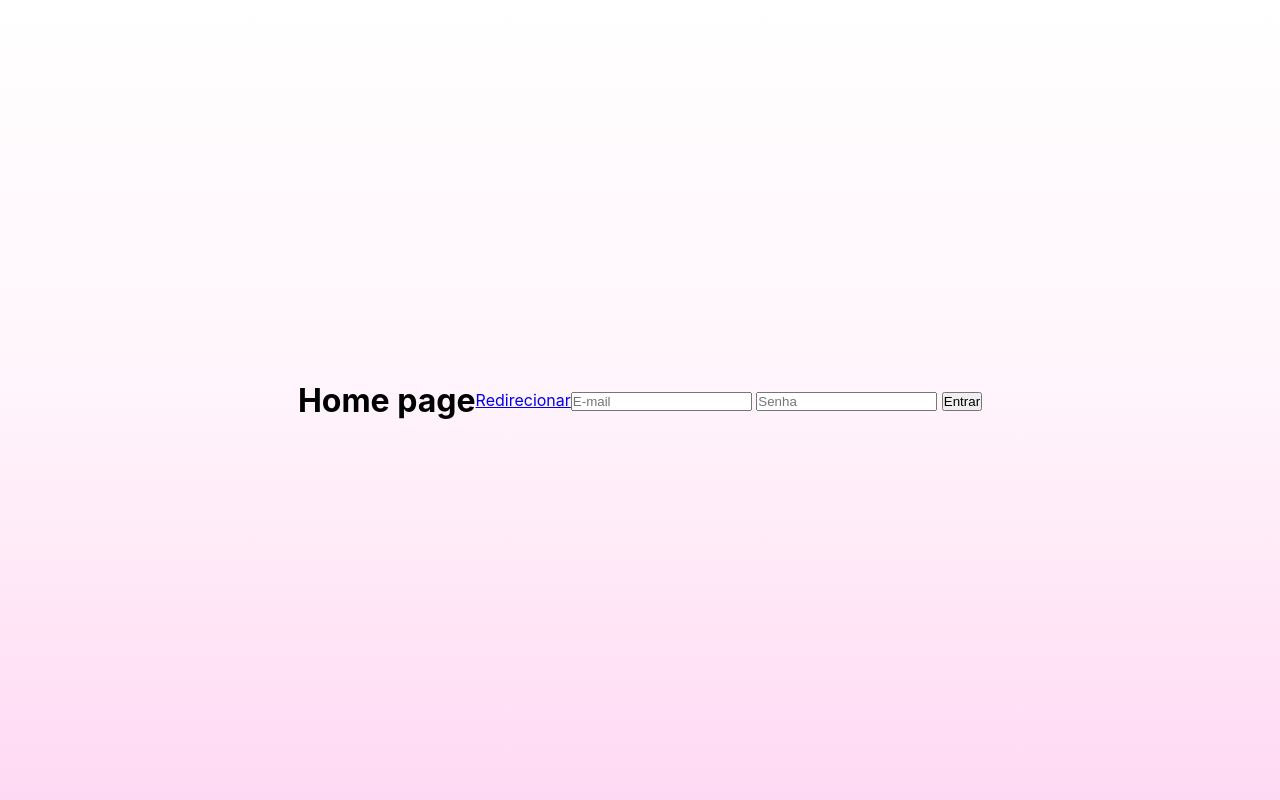
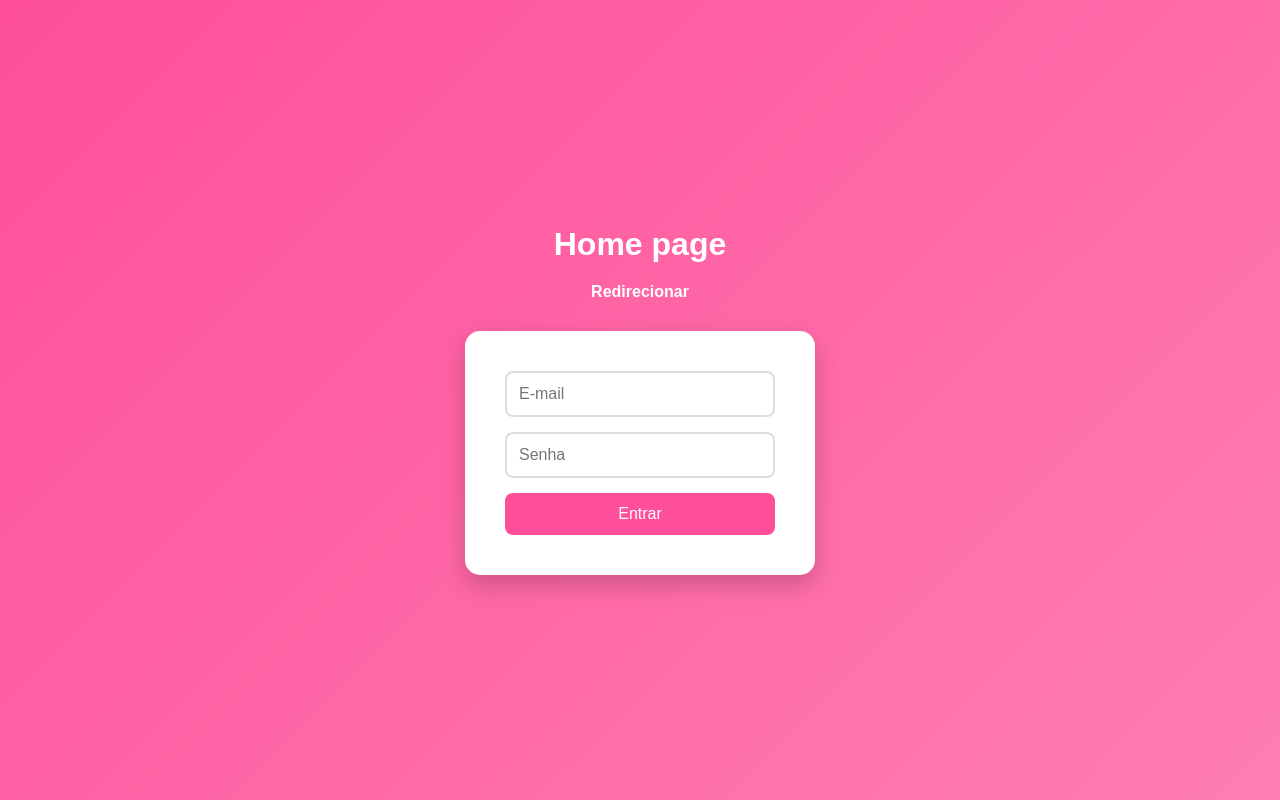
Before and after one commit to ferestevesr/tarefaspy, a Flask app: page / in a window 1280 px wide. Run offline with Flask 3, Linux system fonts and the light colour scheme.

Commit message:
atualização

```diff
--- a/projetoti102/sos.css
+++ /dev/null
@@ -1,140 +0,0 @@
-* {
-    margin: 0;
-    padding: 0;
-    box-sizing: border-box;
-}
-
-body {
-    font-family: 'Inter', sans-serif;
-
-    min-height: 100vh;
-
-    display: flex;
-    justify-content: center;
-    align-items: center;
-
-    background: linear-gradient(
-        180deg,
-        #ffffff 0%,
-        #fff4fb 50%,
-        #ffd9f3 100%
-    );
-}
-
-.login-container {
-    width: 100%;
-    max-width: 450px;
-    padding: 20px;
-}
-
-.login-card {
-    background: rgba(255,255,255,0.85);
-
-    backdrop-filter: blur(12px);
-
-    border-radius: 30px;
-
-    padding: 40px;
-
-    box-shadow:
-        0 20px 60px rgba(214,51,180,0.08),
-        0 5px 20px rgba(0,0,0,0.05);
-
-    text-align: center;
-}
-
-.logo {
-    width: 90px;
-    margin-bottom: 15px;
-}
-
-.login-card h1 {
-    color: #111;
-    margin-bottom: 10px;
-}
-
-.login-card h1 span {
-    color: #d633b4;
-}
-
-.login-card p {
-    color: #666;
-    margin-bottom: 30px;
-}
-
-.input-group {
-    margin-bottom: 20px;
-    text-align: left;
-}
-
-.input-group label {
-    display: block;
-    margin-bottom: 8px;
-    font-weight: 600;
-}
-
-.input-group input {
-    width: 100%;
-
-    padding: 15px;
-
-    border: 1px solid #f1d8eb;
-
-    border-radius: 15px;
-
-    font-size: 15px;
-
-    outline: none;
-
-    transition: .3s;
-}
-
-.input-group input:focus {
-    border-color: #d633b4;
-
-    box-shadow:
-        0 0 0 4px rgba(214,51,180,0.08);
-}
-
-.btn-login {
-    width: 100%;
-
-    border: none;
-
-    padding: 15px;
-
-    border-radius: 15px;
-
-    font-size: 16px;
-    font-weight: 700;
-
-    color: white;
-
-    cursor: pointer;
-
-    background: linear-gradient(
-        135deg,
-        #ff4fd8,
-        #8b5cf6
-    );
-
-    transition: .3s;
-}
-
-.btn-login:hover {
-    transform: translateY(-2px);
-}
-
-.demo {
-    margin-top: 25px;
-
-    background: #fff4fb;
-
-    padding: 15px;
-
-    border-radius: 15px;
-
-    color: #666;
-
-    font-size: 14px;
-}
--- a/projetoti102/sos.js
+++ /dev/null
@@ -1,16 +0,0 @@
-document
-.getElementById('loginForm')
-.addEventListener('submit', function(e){
-
-    e.preventDefault();
-
-    const email = document.querySelector('#email').value;
-    const senha = document.querySelector('#senha').value;
-
-    if(email === 'admin@sosmulher.com' && senha === '123456'){
-        window.location.href = 'index.html';
-    }else{
-        alert('E-mail ou senha inválidos');
-    }
-
-});
--- a/projetoti102/templates/homepage.html
+++ b/projetoti102/templates/homepage.html
@@ -2,14 +2,83 @@
 <html lang="en">
 <head>
     <meta charset="UTF-8">
-   <link rel="stylesheet" href="/projetoti102/sos.css">
     <title>
         {% block titulo %}
         Homepage
         {% endblock %}
     </title>
+
+    <style>
+*{
+    margin: 0;
+    padding: 0;
+    box-sizing: border-box;
+}
+
+body{
+    font-family: Arial, Helvetica, sans-serif;
+    background: linear-gradient(135deg, #ff4f9a, #ff7eb3);
+    min-height: 100vh;
+    display: flex;
+    flex-direction: column;
+    align-items: center;
+    justify-content: center;
+}
+
+h1{
+    color: white;
+    margin-bottom: 20px;
+}
+
+a{
+    color: white;
+    text-decoration: none;
+    font-weight: bold;
+    margin-bottom: 30px;
+}
+
+#loginForm{
+    background: white;
+    width: 350px;
+    padding: 40px;
+    border-radius: 15px;
+    box-shadow: 0 10px 25px rgba(0,0,0,0.2);
+    display: flex;
+    flex-direction: column;
+    gap: 15px;
+}
+
+#loginForm input{
+    padding: 12px;
+    border: 2px solid #ddd;
+    border-radius: 8px;
+    font-size: 16px;
+}
+
+#loginForm input:focus{
+    outline: none;
+    border-color: #ff4f9a;
+}
+
+#loginForm button{
+    padding: 12px;
+    border: none;
+    border-radius: 8px;
+    background: #ff4f9a;
+    color: white;
+    font-size: 16px;
+    cursor: pointer;
+    transition: 0.3s;
+}
+
+#loginForm button:hover{
+    background: #e63e85;
+}
+</style>
 </head>
 <body>
+
+
 {% block body %}
     <h1>Home page</h1>
     <a href="{{url_for('perfil',usuario='Fernando')}}">Redirecionar</a>
@@ -34,6 +103,8 @@
     </button>
 
 </form>
+
+
 <script src="/projetoti102/sos.js"></script>
 </body>
 </html>
```
